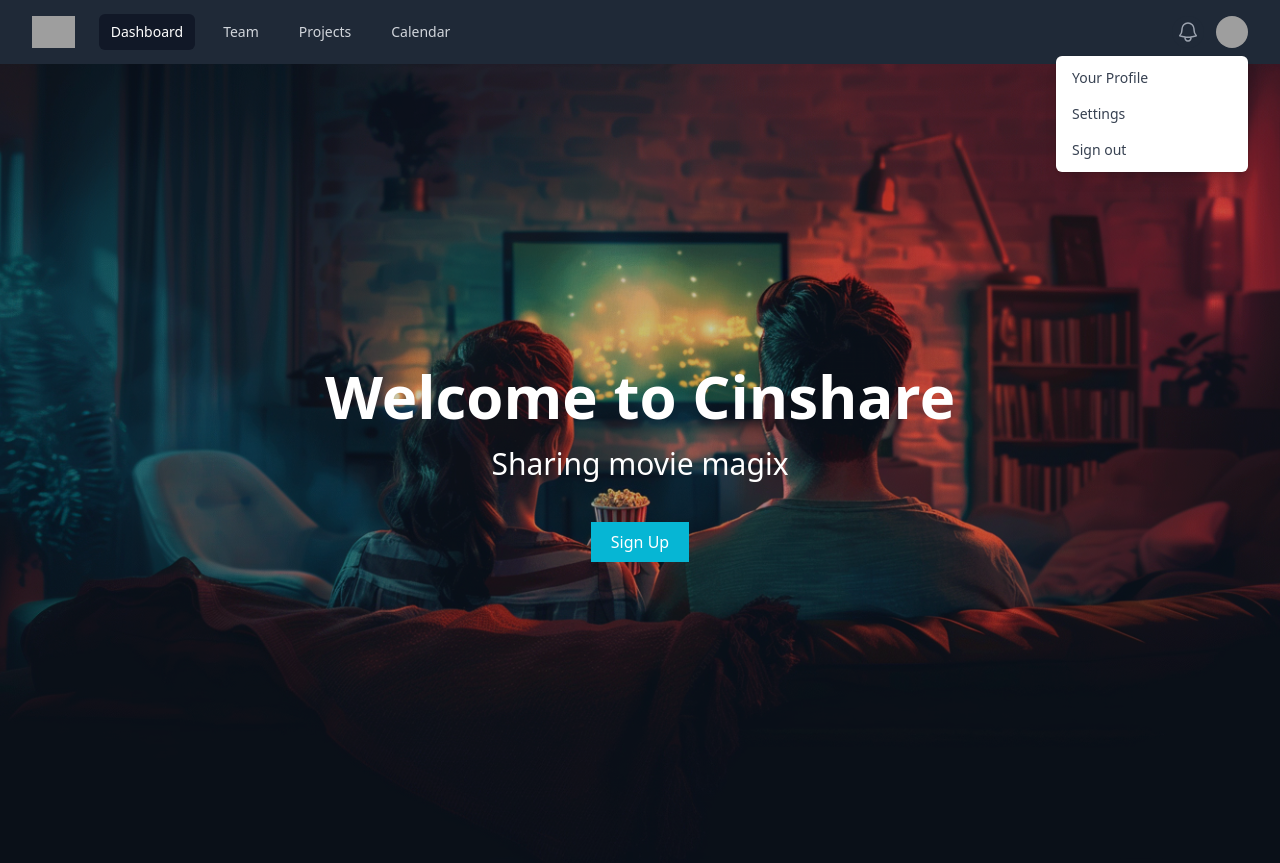
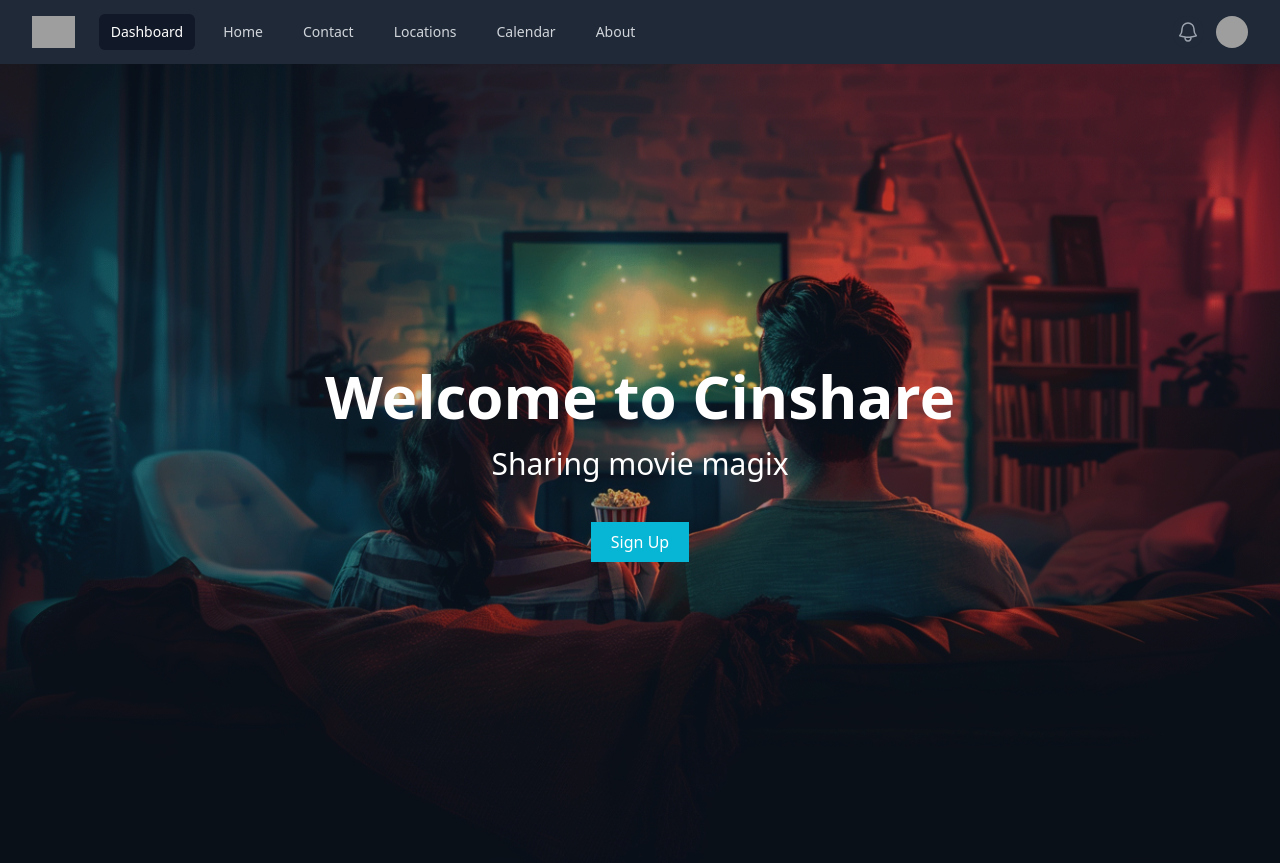
Before and after one commit to uralrdybread/CineShare, a Laravel app: page / in a window 1280 px wide. Shown: the top 863 px of the page. Run offline with Laravel 12, Linux system fonts and the light colour scheme; style sheets or scripts are compiled from the project's sources; grey boxes are pictures that could not be loaded.

Commit message:
Created most of the navigation blades and structured the layout file.

```diff
--- /dev/null
+++ b/resources/views/about.blade.php
@@ -0,0 +1,5 @@
+<x-navbar />
+
+<x-layout>
+    Hello from about
+</x-layout>
--- /dev/null
+++ b/resources/views/calendar.blade.php
@@ -0,0 +1 @@
+Hello from calendar page
--- a/resources/views/components/navbar.blade.php
+++ b/resources/views/components/navbar.blade.php
@@ -37,14 +37,18 @@
                 <div class="hidden sm:ml-6 sm:block">
                     <div class="flex space-x-4">
                         <!-- Current: "bg-gray-900 text-white", Default: "text-gray-300 hover:bg-gray-700 hover:text-white" -->
-                        <a href="#" class="bg-gray-900 text-white rounded-md px-3 py-2 text-sm font-medium"
+                        <a href="dashboard" class="bg-gray-900 text-white rounded-md px-3 py-2 text-sm font-medium"
                             aria-current="page">Dashboard</a>
-                        <a href="#"
-                            class="text-gray-300 hover:bg-gray-700 hover:text-white rounded-md px-3 py-2 text-sm font-medium">Team</a>
-                        <a href="#"
-                            class="text-gray-300 hover:bg-gray-700 hover:text-white rounded-md px-3 py-2 text-sm font-medium">Projects</a>
-                        <a href="#"
+                        <a href="/"
+                            class="text-gray-300 hover:bg-gray-700 hover:text-white rounded-md px-3 py-2 text-sm font-medium">Home</a>
+                        <a href="/contact"
+                            class="text-gray-300 hover:bg-gray-700 hover:text-white rounded-md px-3 py-2 text-sm font-medium">Contact</a>
+                        <a href="/locations"
+                            class="text-gray-300 hover:bg-gray-700 hover:text-white rounded-md px-3 py-2 text-sm font-medium">Locations</a>
+                        <a href="/calendar"
                             class="text-gray-300 hover:bg-gray-700 hover:text-white rounded-md px-3 py-2 text-sm font-medium">Calendar</a>
+                        <a href="/about"
+                            class="text-gray-300 hover:bg-gray-700 hover:text-white rounded-md px-3 py-2 text-sm font-medium">About</a>
                     </div>
                 </div>
             </div>
@@ -74,26 +78,6 @@
                         </button>
                     </div>
 
-                    <!--
-            Dropdown menu, show/hide based on menu state.
-
-            Entering: "transition ease-out duration-100"
-              From: "transform opacity-0 scale-95"
-              To: "transform opacity-100 scale-100"
-            Leaving: "transition ease-in duration-75"
-              From: "transform opacity-100 scale-100"
-              To: "transform opacity-0 scale-95"
-          -->
-                    <div class="absolute right-0 z-10 mt-2 w-48 origin-top-right rounded-md bg-white py-1 shadow-lg ring-1 ring-black ring-opacity-5 focus:outline-none"
-                        role="menu" aria-orientation="vertical" aria-labelledby="user-menu-button" tabindex="-1">
-                        <!-- Active: "bg-gray-100", Not Active: "" -->
-                        <a href="#" class="block px-4 py-2 text-sm text-gray-700" role="menuitem" tabindex="-1"
-                            id="user-menu-item-0">Your Profile</a>
-                        <a href="#" class="block px-4 py-2 text-sm text-gray-700" role="menuitem" tabindex="-1"
-                            id="user-menu-item-1">Settings</a>
-                        <a href="#" class="block px-4 py-2 text-sm text-gray-700" role="menuitem" tabindex="-1"
-                            id="user-menu-item-2">Sign out</a>
-                    </div>
                 </div>
             </div>
         </div>
@@ -106,11 +90,15 @@
             <a href="#" class="bg-gray-900 text-white block rounded-md px-3 py-2 text-base font-medium"
                 aria-current="page">Dashboard</a>
             <a href="#"
-                class="text-gray-300 hover:bg-gray-700 hover:text-white block rounded-md px-3 py-2 text-base font-medium">Team</a>
+                class="text-gray-300 hover:bg-gray-700 hover:text-white block rounded-md px-3 py-2 text-base font-medium">Home</a>
             <a href="#"
-                class="text-gray-300 hover:bg-gray-700 hover:text-white block rounded-md px-3 py-2 text-base font-medium">Projects</a>
+                class="text-gray-300 hover:bg-gray-700 hover:text-white block rounded-md px-3 py-2 text-base font-medium">Contact</a>
+            <a href="#"
+                class="text-gray-300 hover:bg-gray-700 hover:text-white block rounded-md px-3 py-2 text-base font-medium">Locations</a>
             <a href="#"
                 class="text-gray-300 hover:bg-gray-700 hover:text-white block rounded-md px-3 py-2 text-base font-medium">Calendar</a>
+            <a href="#"
+                class="text-gray-300 hover:bg-gray-700 hover:text-white block rounded-md px-3 py-2 text-base font-medium">About</a>
         </div>
     </div>
 </nav>
--- /dev/null
+++ b/resources/views/contact.blade.php
@@ -0,0 +1 @@
+Hello from contact page
--- a/resources/views/home.blade.php
+++ b/resources/views/home.blade.php
@@ -1,6 +1,5 @@
-<x-navbar />
-
 <x-layout>
+    <x-navbar />
     <x-hero />
 
     <x-how />
--- /dev/null
+++ b/resources/views/locations.blade.php
@@ -0,0 +1 @@
+Hello from locations page
--- a/routes/web.php
+++ b/routes/web.php
@@ -5,3 +5,13 @@ use Illuminate\Support\Facades\Route;
 Route::get('/', function () {
     return view('home');
 });
+
+
+Route::get('about', function () {
+    return view('about');
+});
+
+
+Route::get('contact', function () {
+    return view('contact');
+});
```
